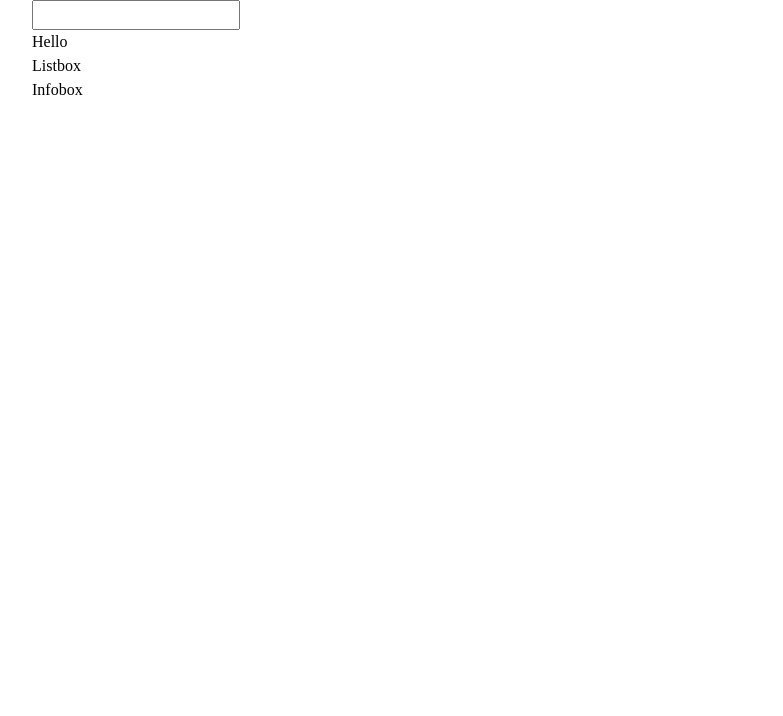
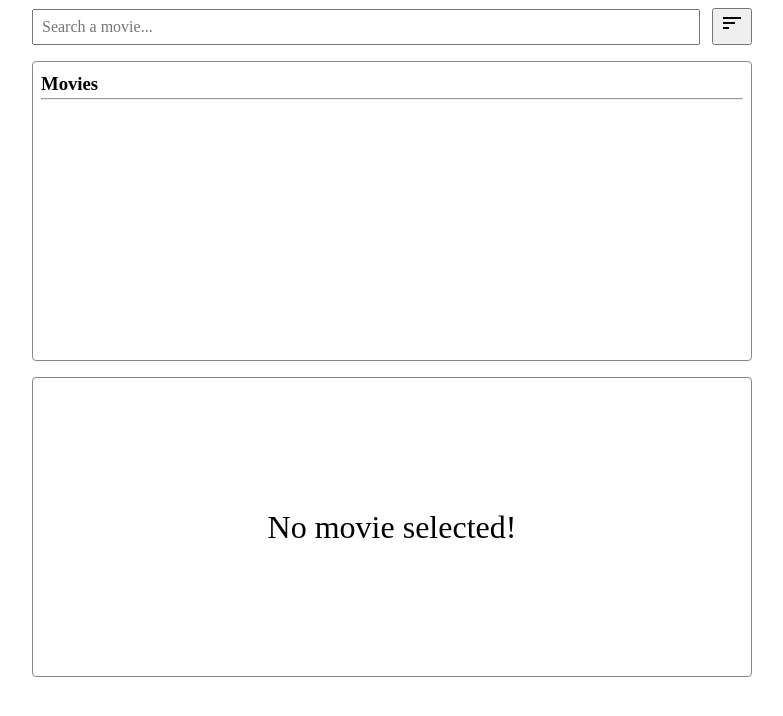
Before and after one commit to saurabhk79/star-wars-movies, a React (Vite) app: page / in a window 1280 px wide. Shown: the top 716 px of the page, without its empty margins (248-1031 px from the left). Built offline with nearby package versions, Linux system fonts and the light colour scheme.

Commit message:
styled all bare components

```diff
--- a/src/app.module.css
+++ b/src/app.module.css
@@ -2,3 +2,11 @@
     max-width: 720px;
     margin: auto;
 }
+
+.topbar {
+    display: flex;
+    gap: 12px;
+    align-items: center;
+
+    margin-top: 8px;
+}
--- a/src/components/Infobox/index.tsx
+++ b/src/components/Infobox/index.tsx
@@ -1,8 +1,11 @@
+import styles from "./infobox.module.css";
 
 const Infobox = () => {
   return (
-    <div>Infobox</div>
-  )
-}
+    <div className={styles.container}>
+      {false ? null : <div className={styles.nomovie}>No movie selected!</div>}
+    </div>
+  );
+};
 
-export default Infobox
+export default Infobox;
--- /dev/null
+++ b/src/components/Infobox/infobox.module.css
@@ -0,0 +1,15 @@
+.container {
+    height: 300px;
+    border: 1px solid #888;
+    border-radius: 4px;
+    padding: 8px;
+}
+
+.nomovie {
+    display: flex;
+    align-items: center;
+    justify-content: center;
+    height: 100%;
+
+    font-size: 32px;
+}
--- a/src/components/Listbox/index.tsx
+++ b/src/components/Listbox/index.tsx
@@ -1,6 +1,11 @@
+import styles from "./listbox.module.css";
 
 const Listbox = () => {
-  return <div>Listbox</div>;
+  return <div className={styles.container}>
+
+    <h3>Movies</h3>
+    <hr />
+  </div>;
 };
 
 export default Listbox;
--- /dev/null
+++ b/src/components/Listbox/listbox.module.css
@@ -0,0 +1,9 @@
+.container {
+    height: 300px;
+    overflow-y: auto;
+    border: 1px solid #888;
+    border-radius: 4px;
+    padding: 8px;
+
+    margin: 16px 0;
+}
--- a/src/components/Searchbar/index.tsx
+++ b/src/components/Searchbar/index.tsx
@@ -1,10 +1,11 @@
+import styles from "./searchbar.module.css";
 
 const Searchbar = () => {
   return (
-    <div>
-        <input type="text" />
-    </div>
-  )
-}
+    <>
+      <input type="text" placeholder="Search a movie..." className={styles.searchbar} />
+    </>
+  );
+};
 
-export default Searchbar
+export default Searchbar;
--- /dev/null
+++ b/src/components/Searchbar/searchbar.module.css
@@ -0,0 +1,4 @@
+.searchbar {
+    width: 100%;
+    padding: 4px 8px;
+}
--- a/src/components/Sorter/index.tsx
+++ b/src/components/Sorter/index.tsx
@@ -1,7 +1,9 @@
 const Sorter = () => {
   return (
     <>
-      <div>Hello</div>
+      <button>
+        <span className="material-symbols-outlined">sort</span>
+      </button>
     </>
   );
 };
```
